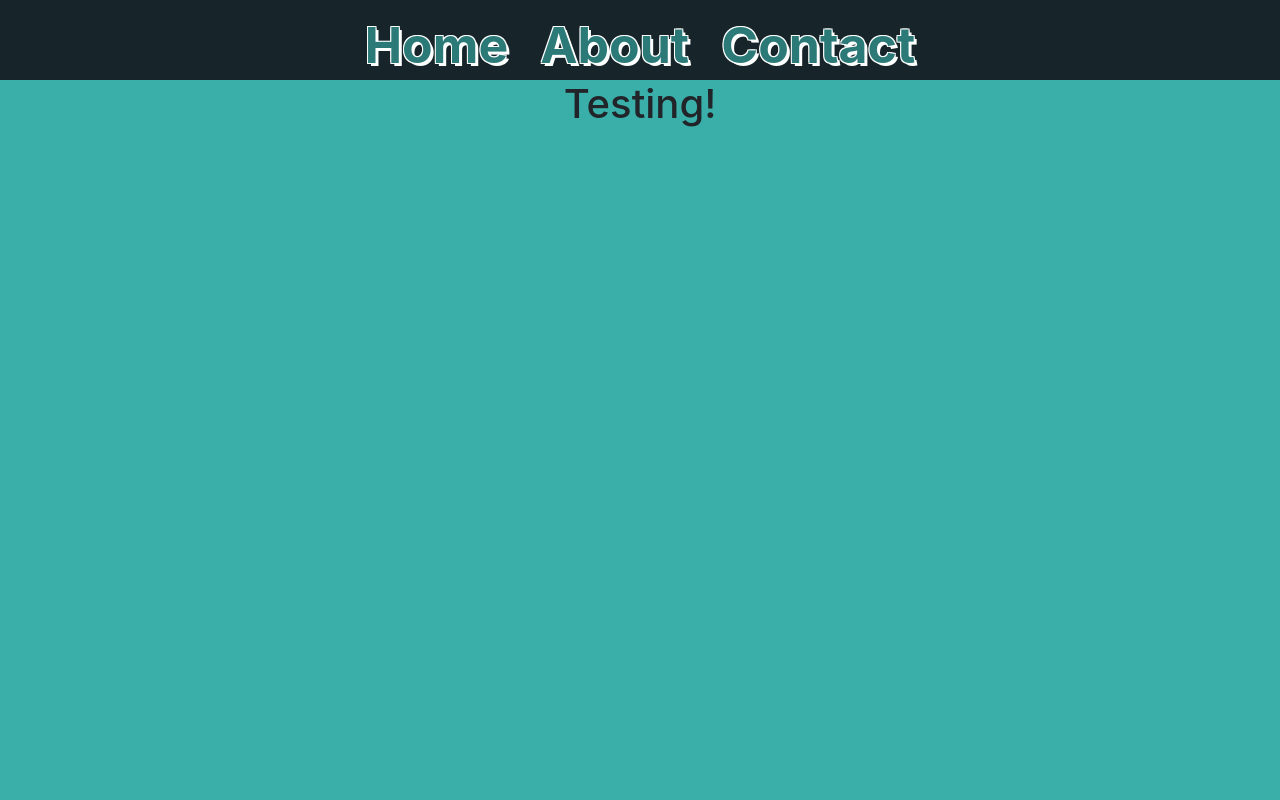
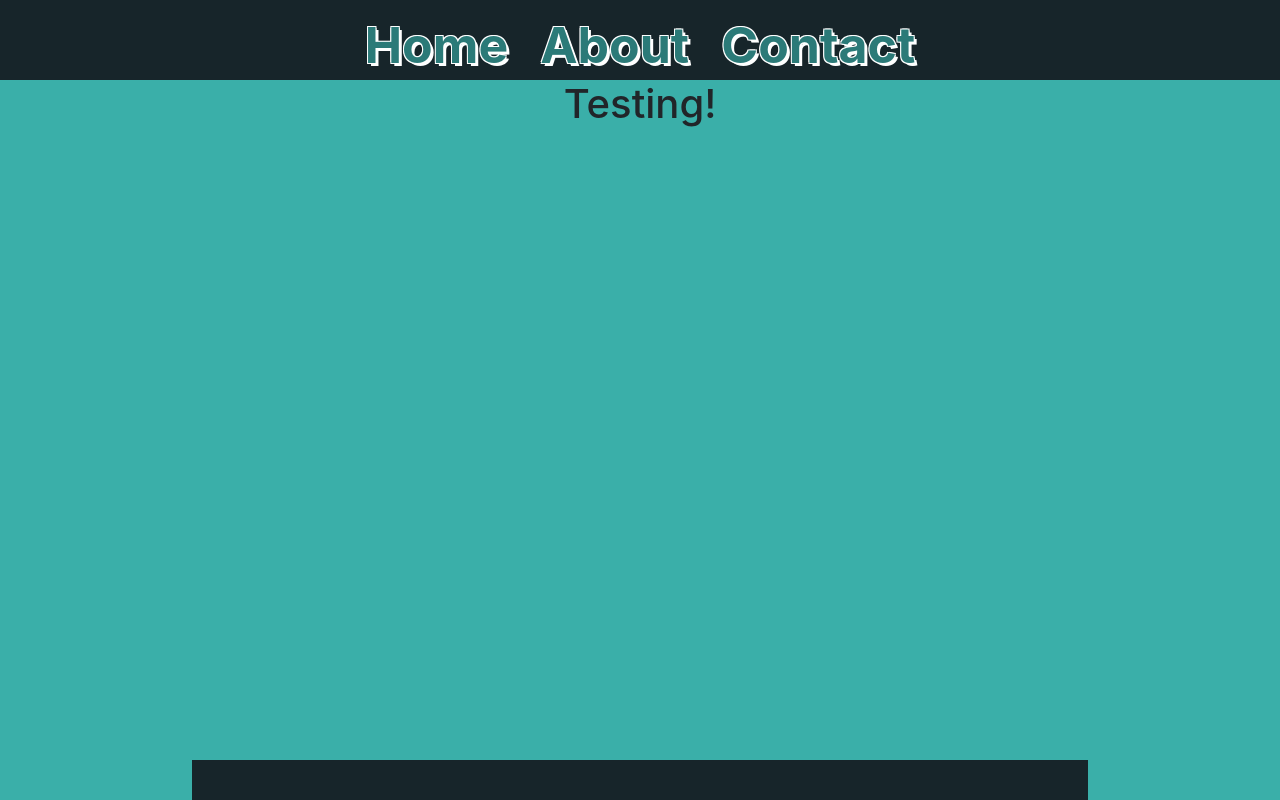
Before and after one commit to VictorMoscone/victorm_hw20_reactPortfolio, a React (Create React App) app in the folder client/: page / in a window 1280 px wide. Built offline with nearby package versions, Linux system fonts and the light colour scheme.

Commit message:
Feat: Added & Styled Footer

```diff
--- a/client/src/App.css
+++ b/client/src/App.css
@@ -4,4 +4,4 @@
   width: 100%;
   height: 100%;
   position: fixed;
-}
+};
--- a/client/src/App.js
+++ b/client/src/App.js
@@ -1,5 +1,6 @@
 import './App.css';
 import ContainerComp from './components/Container/ContainerComp';
+import Footer from './components/Footer/Footer';
 import Header from './components/Header/Header';
 import NavBar from './components/Nav/NavBar';
 
@@ -12,6 +13,7 @@ function App() {
       <ContainerComp>
         <h1>Testing!</h1>
       </ContainerComp>
+      <Footer />
     </div>
   );
 }
--- /dev/null
+++ b/client/src/components/Footer/Footer.js
@@ -0,0 +1,12 @@
+import React from 'react'
+import "./styles.css";
+
+const Footer = ({children}) => {
+    return (
+        <footer className="footer">
+            {children}
+        </footer>
+    );
+};
+
+export default Footer
--- /dev/null
+++ b/client/src/components/Footer/styles.css
@@ -0,0 +1,8 @@
+.footer {
+    background: #17252A;
+    width: 70%;
+    height: 5%;
+    position: fixed;
+    margin-left: 15%;
+    bottom: 0;
+};
--- a/client/src/components/Header/Header.js
+++ b/client/src/components/Header/Header.js
@@ -3,7 +3,7 @@ import "./styles.css";
 
 const Header = ({children}) => {
     return (
-        <header className="style">
+        <header className="header">
             {children}
         </header>
     );
--- a/client/src/components/Header/styles.css
+++ b/client/src/components/Header/styles.css
@@ -1,4 +1,4 @@
-.style {
+.header {
     background: #17252A;
     width: 100%;
     height: 10%;
--- a/client/src/components/Nav/styles.css
+++ b/client/src/components/Nav/styles.css
@@ -8,4 +8,4 @@
    1px -1px 0 #FEFFFF,
    -1px 1px 0 #FEFFFF,
     1px 1px 0 #FEFFFF;
-}
+};
```
